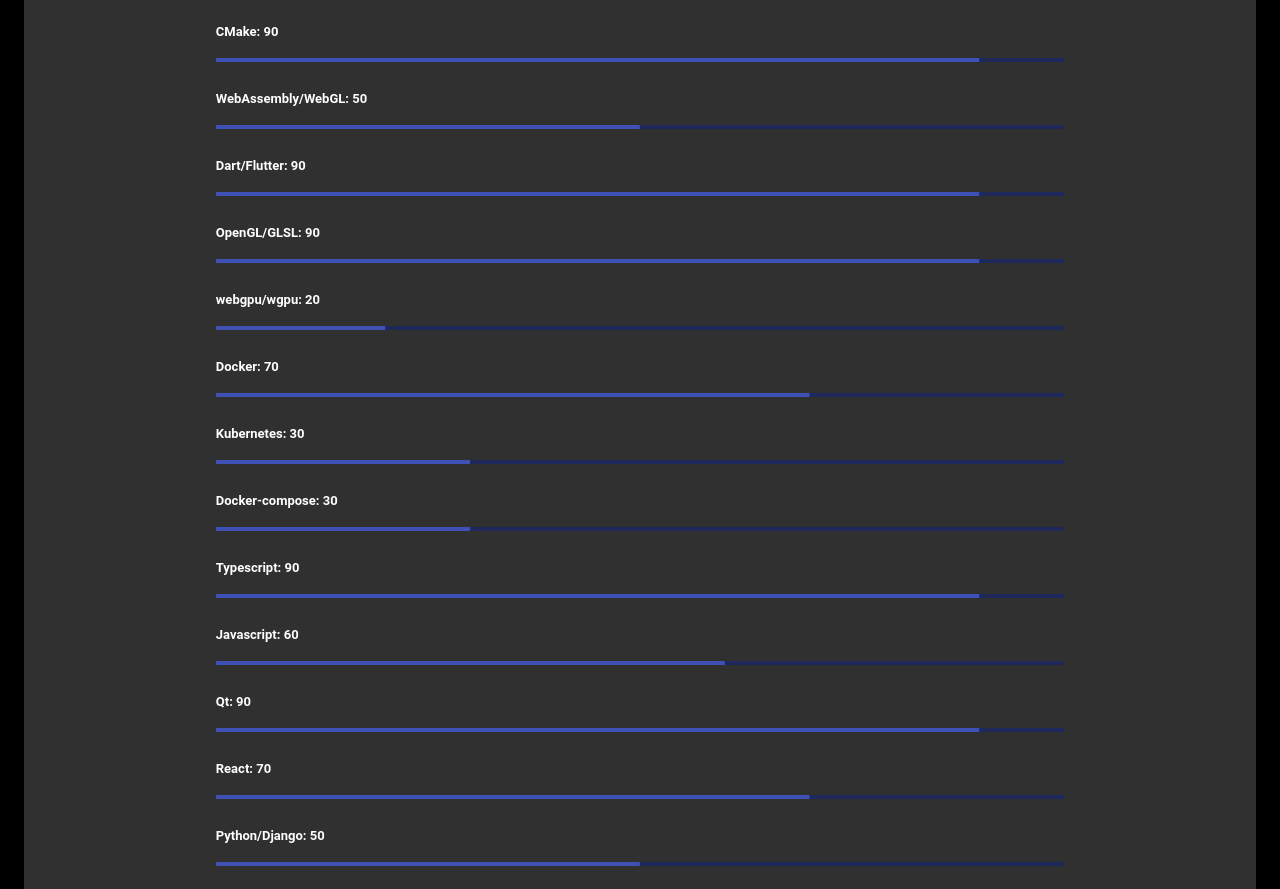
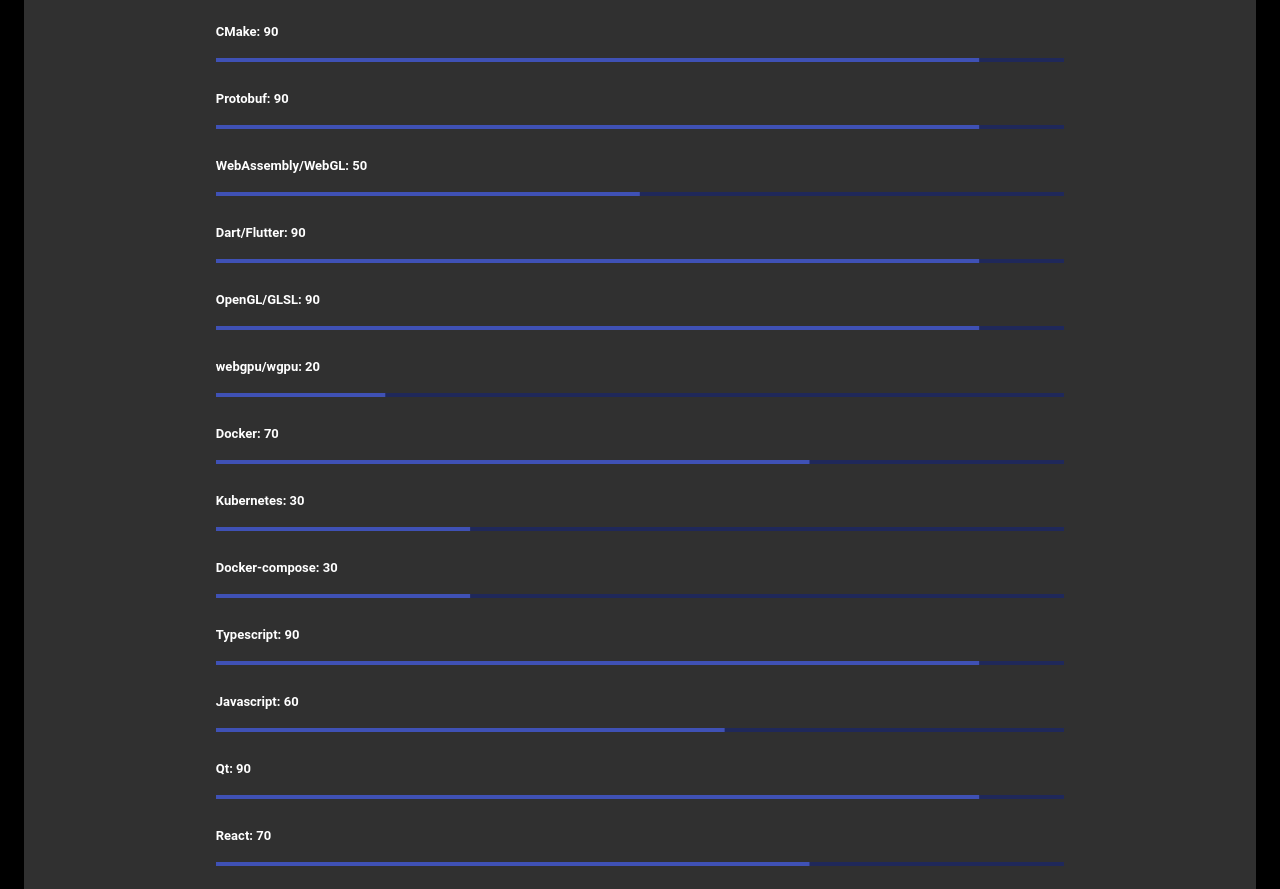
Before and after one commit to legokangpalla/resume, a React (Create React App) app: page /#/resume/no_contacts in a window 1280 px wide. Shown: the part 5060-5949 px from the top of the page. Built offline with nearby package versions, Linux system fonts and the light colour scheme.

Commit message:
minor update.

```diff
--- a/src/Body.tsx
+++ b/src/Body.tsx
@@ -533,6 +533,7 @@
               {this._renderSkill("C++", 100)}
               {this._renderSkill("Rust", 50)}
               {this._renderSkill("CMake", 90)}
+              {this._renderSkill("Protobuf", 90)}
               {this._renderSkill("WebAssembly/WebGL", 50)}
               {this._renderSkill("Dart/Flutter", 90)}
               {this._renderSkill("OpenGL/GLSL", 90)}
```
